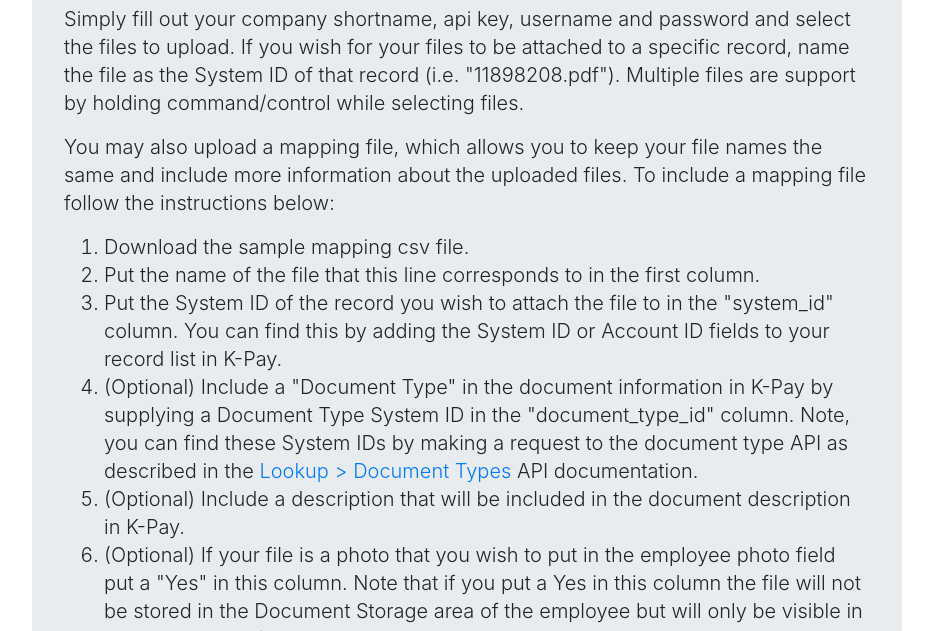
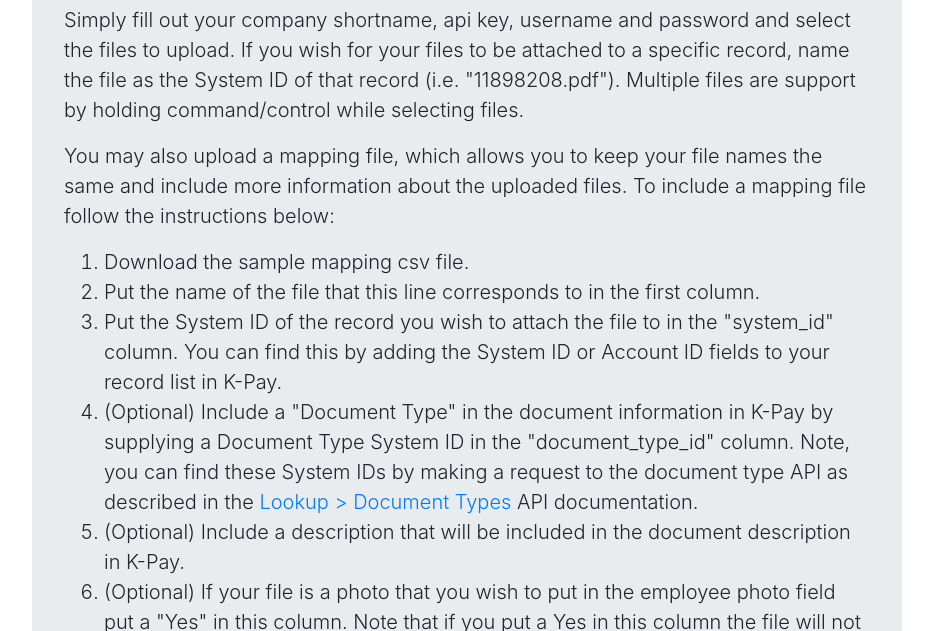
Before and after one commit to BerganKDV/k-pay_file_uploader, a website: page public/index.html in a window 1280 px wide. Shown: the part 169-800 px from the top of the page, without its empty margins (173-1106 px from the left). Drawn offline with nearby package versions, Linux system fonts and the light colour scheme.

Commit message:
added some spacing

```diff
--- a/public/index.html
+++ b/public/index.html
@@ -25,10 +25,6 @@
             overflow: hidden;
             transition-timing-function: linear, step-end;
             margin: 0;
-        }
-
-        body {
-            line-height: 1.4;
         }
     </style>
 </head>
```
